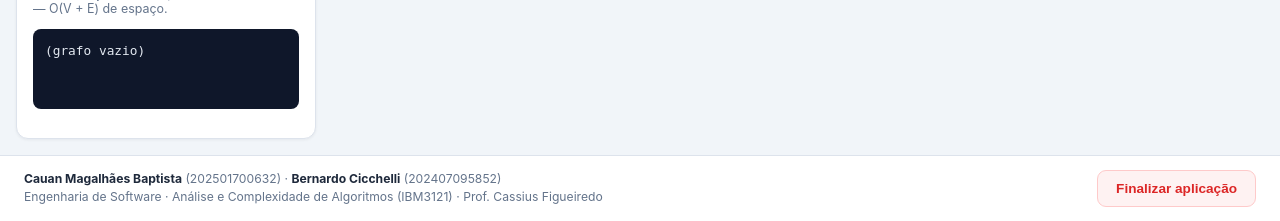
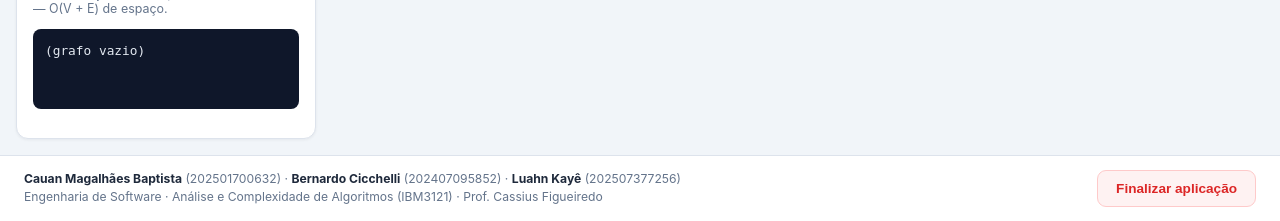
Before and after one commit to CauanB26/smartnet-analyzer, a Flask app: page / in a window 1280 px wide. Shown: the part 703-924 px from the top of the page. Run offline with Flask 3, Linux system fonts and the light colour scheme.

Commit message:
Adiciona terceiro integrante (Luahn Kaye) ao README e ao rodape da app

```diff
--- a/frontend/templates/index.html
+++ b/frontend/templates/index.html
@@ -146,7 +146,7 @@
 
   <footer class="app-footer">
     <div class="credits">
-      <strong>Cauan Magalhães Baptista</strong> (202501700632) · <strong>Bernardo Cicchelli</strong> (202407095852)<br>
+      <strong>Cauan Magalhães Baptista</strong> (202501700632) · <strong>Bernardo Cicchelli</strong> (202407095852) · <strong>Luahn Kayê</strong> (202507377256)<br>
       Engenharia de Software · Análise e Complexidade de Algoritmos (IBM3121) · Prof. Cassius Figueiredo
     </div>
     <button id="btn-finalizar" class="btn-danger btn-finalizar">Finalizar aplicação</button>
```
